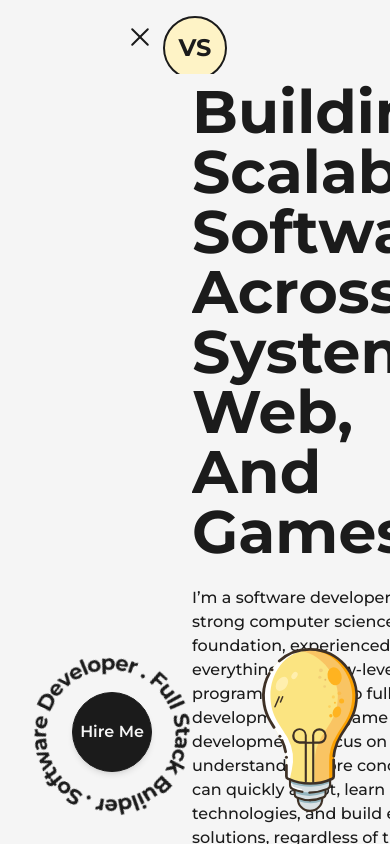
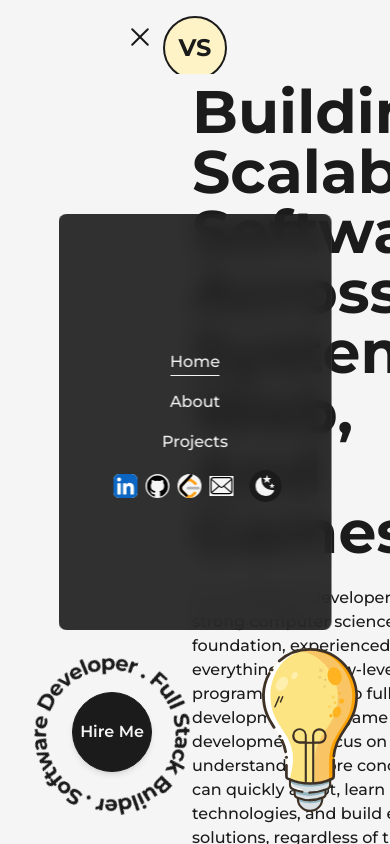
Before and after one commit to vaibhav-saini-dev/portfolio, a Next.js app: page / in a window 390 px wide. Both pictures are taken after a click on the button 140 px from the left and 37 px from the top of the page. Shown: the top 844 px of the page. Built offline with nearby package versions, Linux system fonts and the light colour scheme.

Commit message:
Create mobile navbar menu
Shows a mobile navbar menu when the hamburger icon is clicked

```diff
--- a/src/components/NavBar.js
+++ b/src/components/NavBar.js
@@ -21,8 +21,32 @@
             dark:bg-light`}
             >&nbsp;</span>
         </Link>
-    )
-}
+    );
+};
+
+const CustomMobileLink = ({ href, title, className = "", toggle }) => {
+    const router = useRouter();
+
+    const handleClick = () => {
+        toggle();
+        router.push(href)
+    }
+
+    return (
+        <button href={href} className={`${className} relative group text-light dark:text-dark my-2`} onClick={handleClick}>
+            {title}
+
+            <span className={`
+            h-[1px] inline-block bg-light
+            absolute left-0 -bottom-0.5
+            group-hover:w-full transition-[width] ease duration-300
+            ${router.asPath === href ? 'w-full' : 'w-0'}
+            dark:bg-dark`}
+            >&nbsp;</span>
+        </button>
+    );
+};
+
 const NavBar = () => {
 
     const [mode, setMode] = useThemeSwitcher();
@@ -38,7 +62,7 @@
         //               justify: for horizontal alignment
         <header
             className='w-full px-32 py-8 font-medium flex items-center justify-between
-            dark:text-light
+            dark:text-light relative
             '
         >
             <button className="flex-col justify-center items-center hidden lg:flex" onClick={handleClick}>
@@ -99,7 +123,64 @@
                 </nav>
             </div>
 
+            {
+                isOpen ?
+                    <div className="min-w-[70vw] flex flex-col justify-between z-30 items-center fixed top-1/2 left-1/2 -translate-x-1/2 -translate-y-1/2
+                        bg-dark/90 dark:bg-light/75 rounded-lg backdrop-blur-md py-32
+                        ">
+                        <nav className="flex items-center flex-col justify-center">
+                            <CustomMobileLink href="/" title="Home" className="" toggle={handleClick} />
+                            <CustomMobileLink href="/about" title="About" className="" toggle={handleClick} />
+                            <CustomMobileLink href="/projects" title="Projects" className="" toggle={handleClick} />
+                            {/* <CustomLink href="/articles" title="Experience" className="mx-4" /> */}
+                            {/* <CustomLink href="/articles" title="Skills" className="ml-4" /> */}
+                        </nav>
 
+                        <nav className="flex items-center justify-center flex-wrap mt-2">
+                            <motion.a href="https://www.linkedin.com/in/vaibhav-saini-coder/" target={"_blank"}
+                                whileHover={{ y: -2 }}
+                                whileTap={{ scale: 0.9 }}
+                                className="w-6 mr-3 sm:mx-1"
+                            >
+                                <LinkedInIcon />
+                            </motion.a>
+                            <motion.a href="https://github.com/vaibhav-saini-dev" target={"_blank"}
+                                whileHover={{ y: -2 }}
+                                whileTap={{ scale: 0.9 }}
+                                className="w-6 mx-3 bg-light rounded-full dark:bg-dark sm:mx-1"
+                            >
+                                <GitHubIcon />
+                            </motion.a>
+                            <motion.a href="https://leetcode.com/u/vaibhavsaini294/" target={"_blank"}
+                                whileHover={{ y: -2 }}
+                                whileTap={{ scale: 0.9 }}
+                                className="w-6 mx-3 bg-light rounded-full dark:bg-transparent sm:mx-1"
+                            >
+                                <LeetCodeIcon />
+                            </motion.a>
+                            <motion.a href="mailto:vaibhav.saini.professional@proton.me" target={"_blank"}
+                                whileHover={{ y: -2 }}
+                                whileTap={{ scale: 0.9 }}
+                                className="w-6 ml-3 bg-light border-light border-[0.1rem] dark:bg-light dark:border-0 sm:mx-1"
+                            >
+                                <MailIcon />
+                            </motion.a>
+
+                            <button
+                                onClick={() => setMode(mode === "light" ? "dark" : "light")}
+                                className={`ml-3 flex items-center justify-center rounded-full p-1
+                                    ${mode === "light" ? "bg-dark text-light" : "bg-light text-dark"}`}
+                            >
+                                {
+                                    mode === "dark" ?
+                                        <SunIcon className={"fill-dark"} />
+                                        : <MoonIcon className={"fill-dark"} />
+                                }
+                            </button>
+                        </nav>
+                    </div>
+                : null
+            }
             <div className="absolute left-[50%] top-2 translate-x-[-50%]">
                 <Logo />
             </div>
```
